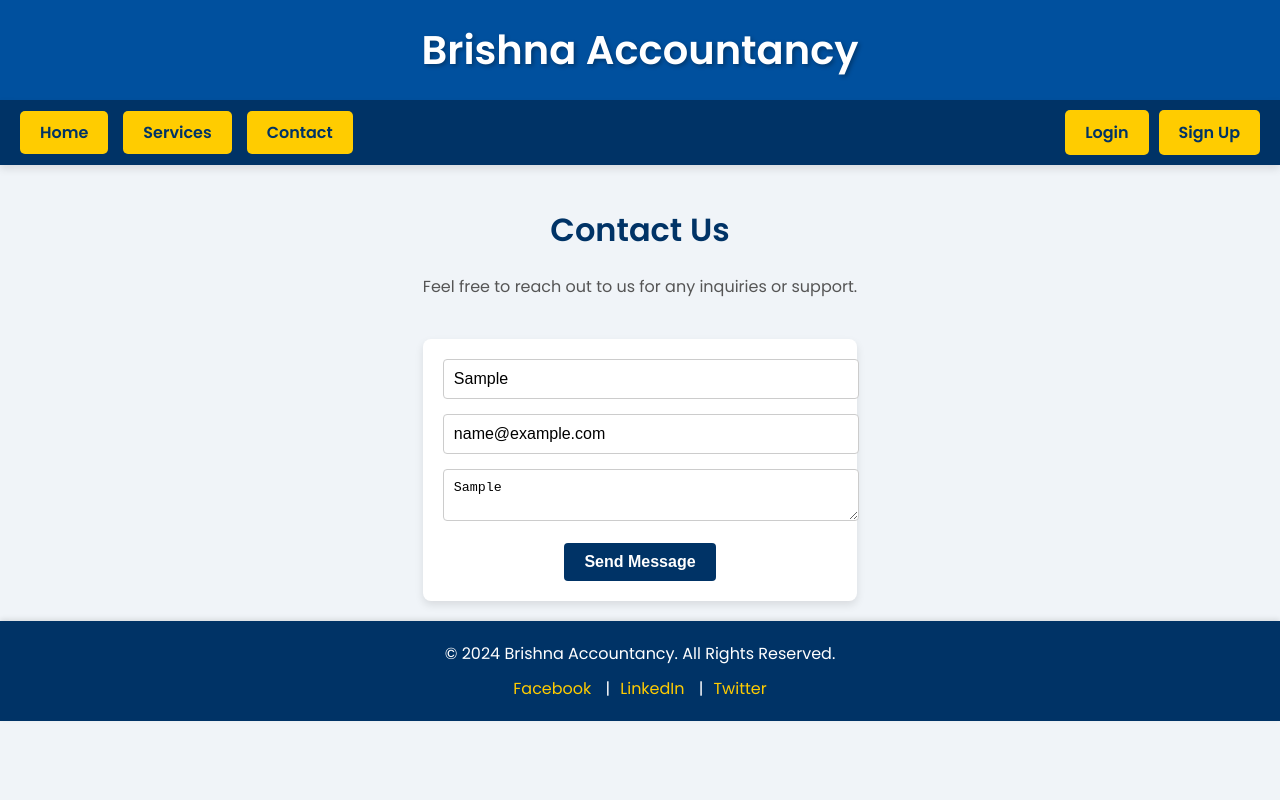
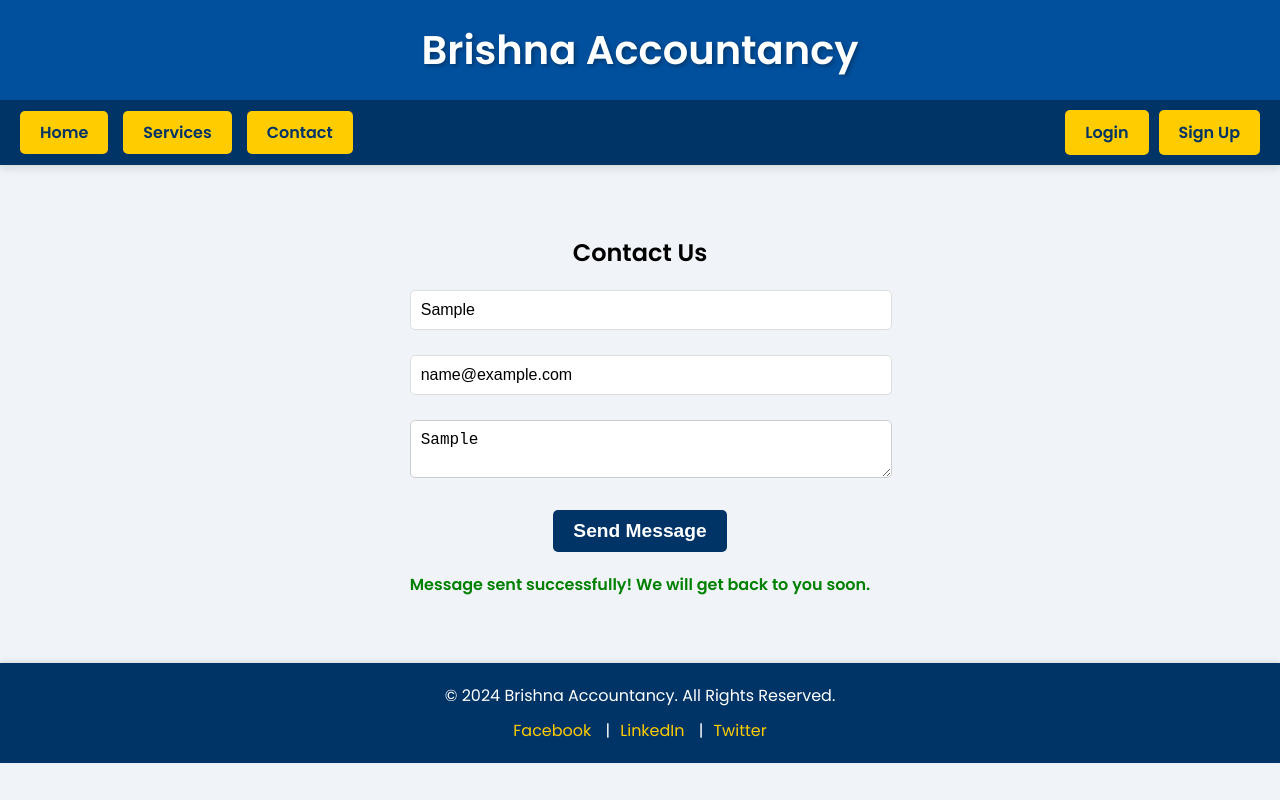
Before and after one commit to Abhyj1t/Brishna-Accountancy-, a React (Create React App) app in the folder frontend/: page /contact in a window 1280 px wide. Both pictures are taken after typing "Sample", "name@example.com", "Sample" into the empty fields and a click on the button "Send Message". Built offline with nearby package versions, Linux system fonts and the light colour scheme.

Commit message:
booking form and contact form refinement

```diff
--- a/frontend/src/components/Contact.css
+++ b/frontend/src/components/Contact.css
@@ -1,17 +1,39 @@
-/* src/components/Contact.css */
-.contact-page {
-    max-width: 600px;
-    margin: 0 auto;
-    padding: 20px;
-    text-align: center;
-  }
+.contact-form-container {
+  text-align: center;
+  margin: 50px auto;
+  max-width: 600px;
+}
 
-  .contact-page h1 {
-    color: #003366;
-    margin-bottom: 20px;
-  }
+.form-group {
+  margin-bottom: 15px;
+}
 
-  .contact-page p {
-    color: #555555;
-    margin-bottom: 40px;
-  }
+input, textarea {
+  width: 100%;
+  padding: 10px;
+  font-size: 1rem;
+  border: 1px solid #ccc;
+  border-radius: 5px;
+  margin-bottom: 10px;
+}
+
+.submit-button {
+  background-color: #003366;
+  color: white;
+  padding: 10px 20px;
+  font-size: 1.2rem;
+  border: none;
+  border-radius: 5px;
+  cursor: pointer;
+  transition: background-color 0.3s ease;
+}
+
+.submit-button:hover {
+  background-color: #002244;
+}
+
+.success-message {
+  color: green;
+  font-weight: bold;
+  margin-top: 20px;
+}
--- a/frontend/src/components/Contact.js
+++ b/frontend/src/components/Contact.js
@@ -1,14 +1,61 @@
-// src/components/Contact.js
-import React from 'react';
-import ContactForm from './ContactForm'; // Ensure this import
+import React, { useState } from 'react';
 import './Contact.css';
 
 const Contact = () => {
+  const [formData, setFormData] = useState({
+    name: '',
+    email: '',
+    message: ''
+  });
+  const [submitted, setSubmitted] = useState(false);
+
+  const handleChange = (e) => {
+    setFormData({ ...formData, [e.target.name]: e.target.value });
+  };
+
+  const handleSubmit = (e) => {
+    e.preventDefault();
+    setSubmitted(true);
+    // Here you would send the form data to the backend, for now, we'll just display a success message
+  };
+
   return (
-    <div className="contact-page">
-      <h1>Contact Us</h1>
-      <p>Feel free to reach out to us for any inquiries or support.</p>
-      <ContactForm /> {/* Ensure this component is rendered */}
+    <div className="contact-form-container">
+      <h2>Contact Us</h2>
+      <form onSubmit={handleSubmit}>
+        <div className="form-group">
+          <input
+            type="text"
+            name="name"
+            placeholder="Your Name"
+            value={formData.name}
+            onChange={handleChange}
+            required
+          />
+        </div>
+        <div className="form-group">
+          <input
+            type="email"
+            name="email"
+            placeholder="Your Email"
+            value={formData.email}
+            onChange={handleChange}
+            required
+          />
+        </div>
+        <div className="form-group">
+          <textarea
+            name="message"
+            placeholder="Your Message"
+            value={formData.message}
+            onChange={handleChange}
+            required
+          />
+        </div>
+        <button type="submit" className="submit-button">Send Message</button>
+      </form>
+
+      {submitted && <p className="success-message">Message sent successfully! We will get back to you soon.</p>}
     </div>
   );
 };
--- a/frontend/src/components/ServiceBookingForm.css
+++ b/frontend/src/components/ServiceBookingForm.css
@@ -50,3 +50,9 @@
 .submit-button:hover {
   background-color: #003d82;
 }
+
+.success-message {
+  color: green;
+  font-weight: bold;
+  margin-top: 15px;
+}
--- a/frontend/src/components/ServiceBookingForm.js
+++ b/frontend/src/components/ServiceBookingForm.js
@@ -8,54 +8,16 @@ const ServiceBookingForm = () => {
     service: '',
     date: ''
   });
-
-  const [errors, setErrors] = useState({});
+  const [submitted, setSubmitted] = useState(false); // New state for success message
 
   const handleChange = (e) => {
     setFormData({ ...formData, [e.target.name]: e.target.value });
   };
 
-  const validateForm = () => {
-    const formErrors = {};
-
-    if (!formData.name.trim()) {
-      formErrors.name = 'Full Name is required';
-    }
-
-    if (!formData.email) {
-      formErrors.email = 'Email Address is required';
-    } else if (!/\S+@\S+\.\S+/.test(formData.email)) {
-      formErrors.email = 'Email Address is invalid';
-    }
-
-    if (!formData.service.trim()) {
-      formErrors.service = 'Service Required is required';
-    }
-
-    if (!formData.date) {
-      formErrors.date = 'Date is required';
-    }
-
-    return formErrors;
-  };
-
   const handleSubmit = (e) => {
     e.preventDefault();
-
-    const formErrors = validateForm();
-    if (Object.keys(formErrors).length > 0) {
-      setErrors(formErrors);
-    } else {
-      alert(`Service booked: ${formData.service} on ${formData.date}`);
-      // Here you would usually send the form data to the server
-      setFormData({
-        name: '',
-        email: '',
-        service: '',
-        date: ''
-      });
-      setErrors({});
-    }
+    setSubmitted(true); // Show success message
+    // Send the form data to the server (use fetch or axios here if needed)
   };
 
   return (
@@ -69,9 +31,7 @@ const ServiceBookingForm = () => {
             value={formData.name}
             onChange={handleChange}
             required
-            className={errors.name ? 'error' : ''}
           />
-          {errors.name && <span className="error-text">{errors.name}</span>}
         </div>
         <div className="form-group">
           <input
@@ -81,9 +41,7 @@ const ServiceBookingForm = () => {
             value={formData.email}
             onChange={handleChange}
             required
-            className={errors.email ? 'error' : ''}
           />
-          {errors.email && <span className="error-text">{errors.email}</span>}
         </div>
         <div className="form-group">
           <input
@@ -93,9 +51,7 @@ const ServiceBookingForm = () => {
             value={formData.service}
             onChange={handleChange}
             required
-            className={errors.service ? 'error' : ''}
           />
-          {errors.service && <span className="error-text">{errors.service}</span>}
         </div>
         <div className="form-group">
           <input
@@ -104,12 +60,12 @@ const ServiceBookingForm = () => {
             value={formData.date}
             onChange={handleChange}
             required
-            className={errors.date ? 'error' : ''}
           />
-          {errors.date && <span className="error-text">{errors.date}</span>}
         </div>
         <button type="submit" className="submit-button">Book Now</button>
       </form>
+
+      {submitted && <p className="success-message">Booking successful! We'll get in touch soon.</p>} {/* Success message */}
     </div>
   );
 };
```
